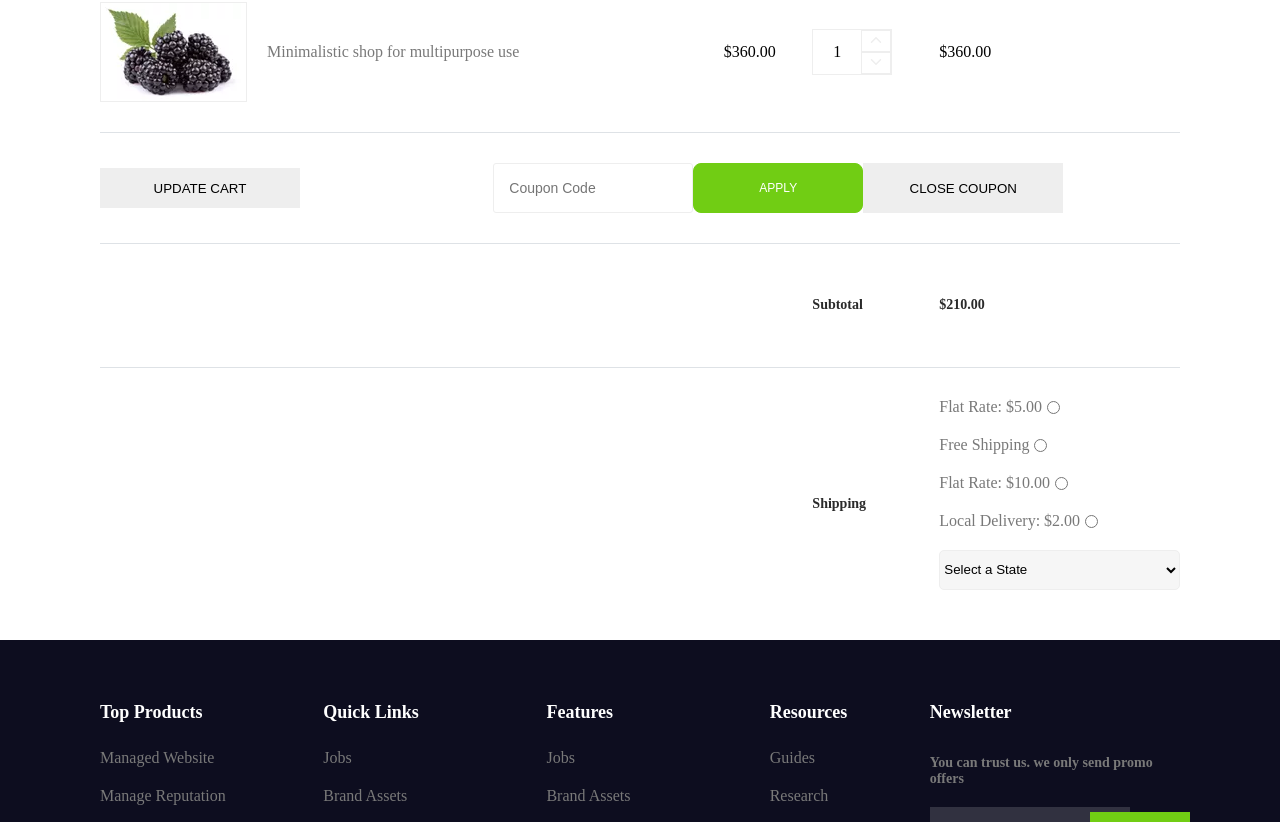
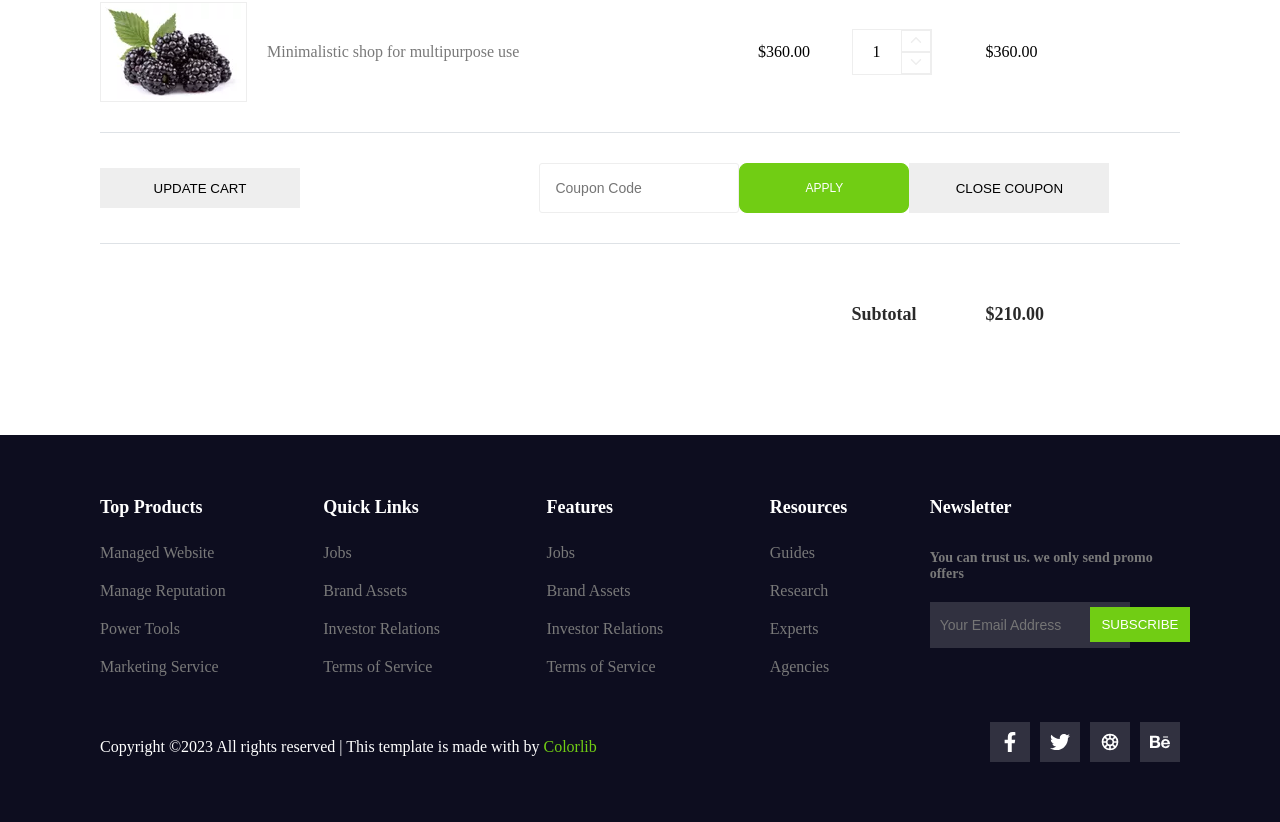
Before and after one commit to mehebbetbabayeva/Final-project-, a React (Create React App) app: page /gift-card in a window 1280 px wide. Shown: the part 608-1430 px from the top of the page. Built offline with nearby package versions, Linux system fonts and the light colour scheme.

Commit message:
finish gift card

```diff
--- a/package.json
+++ b/package.json
@@ -3,7 +3,9 @@
   "version": "0.1.0",
   "private": true,
   "dependencies": {
-
+    "@emotion/react": "^11.11.0",
+    "@emotion/styled": "^11.11.0",
+    "@mui/material": "^5.13.0",
     "@testing-library/jest-dom": "^5.16.5",
     "@testing-library/react": "^13.4.0",
     "@testing-library/user-event": "^13.5.0",
--- a/src/components/ProductPrice.tsx
+++ b/src/components/ProductPrice.tsx
@@ -1,8 +1,25 @@
 import {IoIosArrowUp,IoIosArrowDown} from "react-icons/io";
 import card1 from "../assets/img/cart-1.jpg.webp";
 import Button from "../components/Button";
+import Radio from '@mui/material/Radio';
+import RadioGroup from '@mui/material/RadioGroup';
+import FormControlLabel from '@mui/material/FormControlLabel';
+import FormControl from '@mui/material/FormControl';
+import Box from '@mui/material/Box';
+import InputLabel from '@mui/material/InputLabel';
+import MenuItem from '@mui/material/MenuItem';
+import Select, { SelectChangeEvent } from '@mui/material/Select';
+import { useState } from "react";
+import TextField from '@mui/material/TextField';
+
+
+
 
 const ProductPrice = () => {
+  const [state, setState] = useState('');
+  const handleChange = (event: SelectChangeEvent) => {
+    setState(event.target.value as string);
+  };
   return (
     <div className="product-price">
         <div className="container">
@@ -91,37 +108,7 @@ const ProductPrice = () => {
                       <td><h5>Subtotal</h5></td>
                       <td><h5>$210.00</h5></td>
                      </tr>
-                     <tr>
-                      <td></td>
-                      <td></td>
-                      <td><h5>Shipping</h5></td>
-                      <td className="shopping-area">
-                          <form action="">
-                           <span>
-                            <label htmlFor="">Flat Rate: $5.00</label>
-                            <input type="radio" name="price" id="" />
-                           </span>
-                           <span>
-                            <label htmlFor="">Free Shipping</label>
-                            <input type="radio" name="price" id="" />
-                           </span>
-                           <span>
-                            <label htmlFor="">Flat Rate: $10.00</label>
-                            <input type="radio" name="price" id="" />
-                           </span>
-                           <span>
-                            <label htmlFor="">Local Delivery: $2.00</label>
-                            <input type="radio" name="price" id="" />
-                           </span>
-                           <select name="country"  >
-                           <option value="">Select a State</option>
-                           <option value="Azerbaijan">Azerbaijan</option>
-                           <option value="Turkey">Turkey</option>
-                           <option value="Pakistan">Pakistan</option>
-                           </select>
-                          </form>
-                      </td>
-                     </tr>
+
                    </tbody>
                 </table>
             </div>
--- a/src/style/components/productprice.scss
+++ b/src/style/components/productprice.scss
@@ -3,7 +3,7 @@
     .product-price-content{
         width: 100%;
         table{
-            margin-top: 50px;
+            margin: 50px 0;
             width: 100%;
             border-collapse: collapse;
             th{
@@ -103,38 +103,9 @@
             }
             h5{
                 color: #2a2a2a;
-                font-size: 14px;
+                font-size: 18px;
             }
-            .shopping-area{
 
-                form{
-                    display: flex;
-                    flex-direction: column;
-                    gap: 20px;
-                    span{
-                        label{
-                            cursor: pointer;
-                        }
-                        color: #797979;
-
-                    }
-                    select{
-                        background: #f6f6f6;
-                        border: 1px solid #eeeeee;
-                        height: 40px;
-                        margin-bottom: 20px;
-                        cursor: pointer;
-                        border-radius: 5px;
-                        outline: none;
-                        option{
-                            display: block;
-
-                             min-height: 1.2em;
-                            padding: 0px 2px 1px;
-                        }
-                    }
-                }
-            }
         }
     }
 }
```
Also changed, not shown: 1 other file (tests, documents, lock files or other folders).
